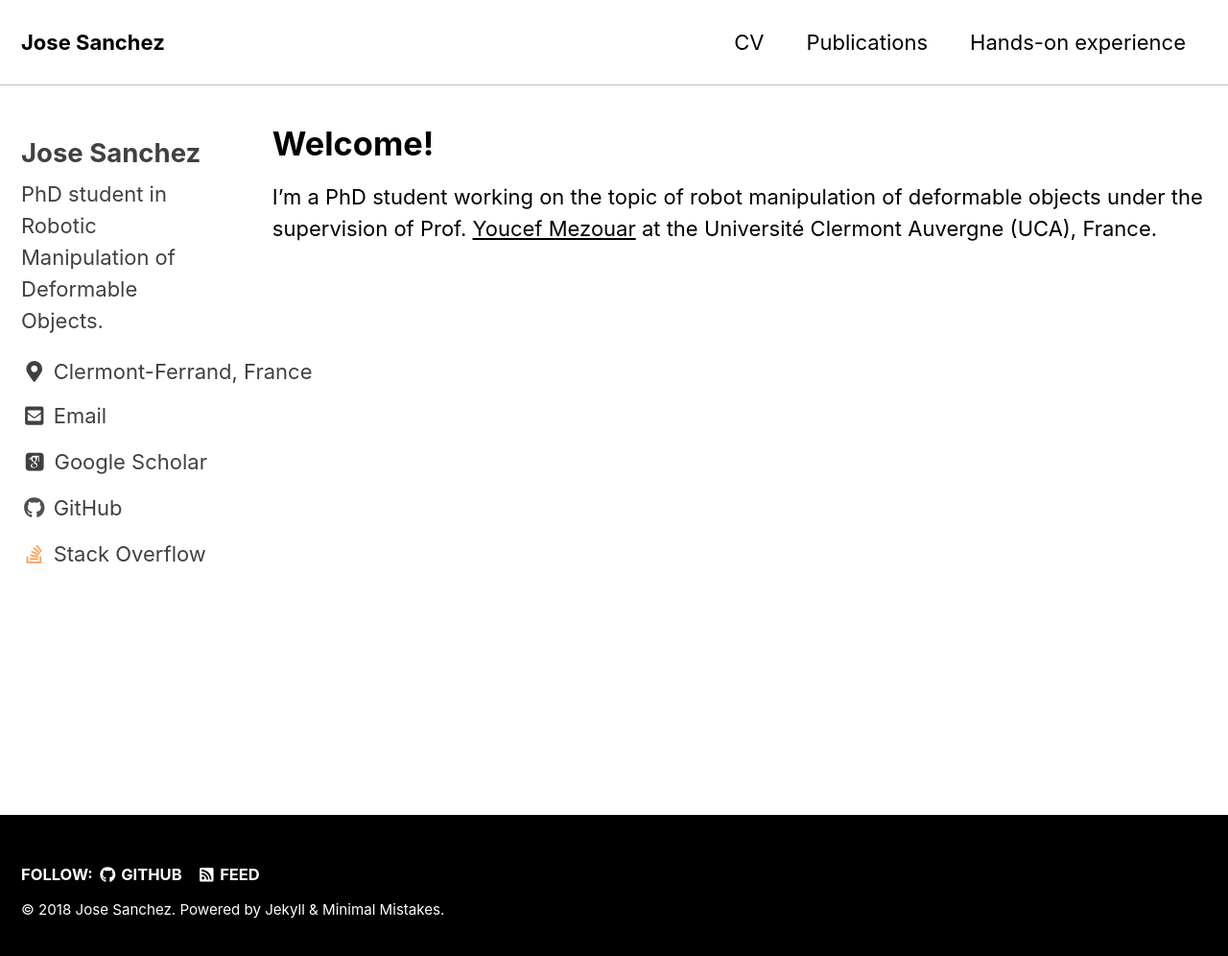
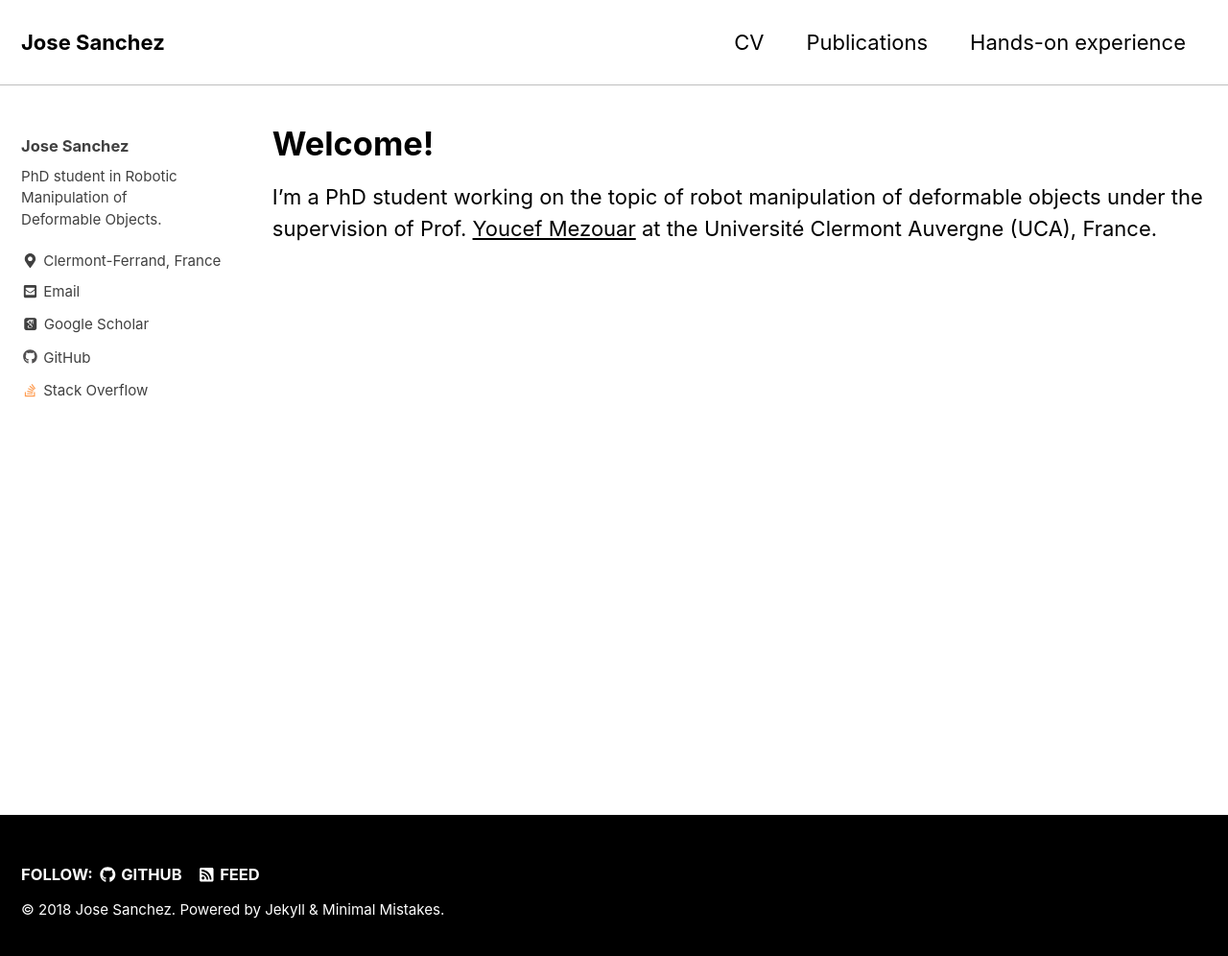
Before and after one commit to jsanch2s/jsanch2s.github.io, a Jekyll site: the page built from _pages/about.md, in a window 1280 px wide and 1004 px high. Shown: the top 996 px of the window at 96% size. Built offline with Jekyll 4.4.1, drawn with Linux system fonts in a browser that asks for light colours; cached includes are drawn as plain includes; nearby versions of some CDN libraries; some web fonts are replaced; our own code applies the rules of GitHub Pages for plain Markdown files.

Commit message:
Reduce font size in sidebar

```diff
--- a/_sass/minimal-mistakes/_sidebar.scss
+++ b/_sass/minimal-mistakes/_sidebar.scss
@@ -35,12 +35,12 @@
   }
 
   h3, h4 {
-    font-size: $type-size-4;
+    font-size: $type-size-6;
   }
 
   p, li {
     font-family: $sans-serif;
-    font-size: $type-size-5;
+    font-size: $type-size-7;
     line-height: 1.5;
   }
 
@@ -117,7 +117,7 @@
 }
 .sidebar .author__name {
   font-family: $sans-serif;
-  font-size: $type-size-4;
+  font-size: $type-size-6;
 }
 
 .author__bio {
```
